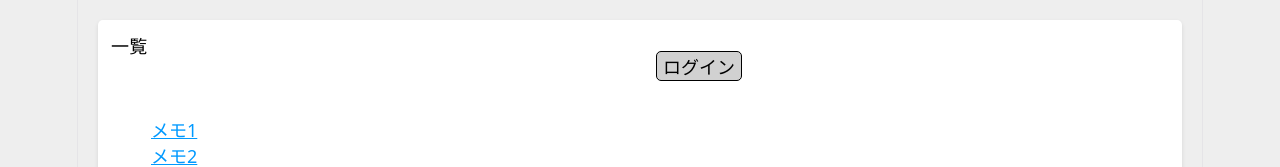
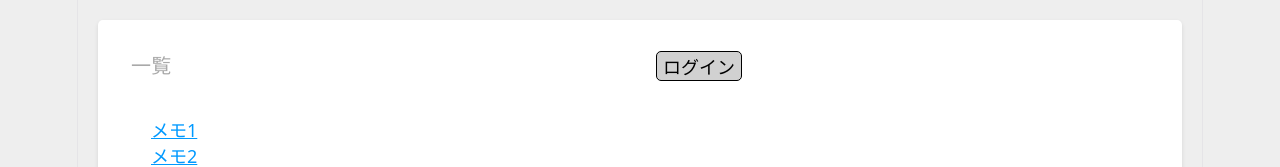
Before and after one commit to koguchi-e/react-memo-app, a React (Vite) app: page / in a window 1280 px wide. Shown: the top 167 px of the page. Built offline with nearby package versions, Linux system fonts and the light colour scheme.

Commit message:
labelのCSSを復活させる

```diff
--- a/src/App.css
+++ b/src/App.css
@@ -17,6 +17,14 @@ body {
   border-radius: 5px;
   display: flex;
   flex-direction: column;
+}
+
+label {
+  color: darkgray;
+  margin-top: 1em;
+  margin-left: 1em;
+  font-weight: bold;
+  font-size: 20px;
 }
 
 .textarea-form {
```
